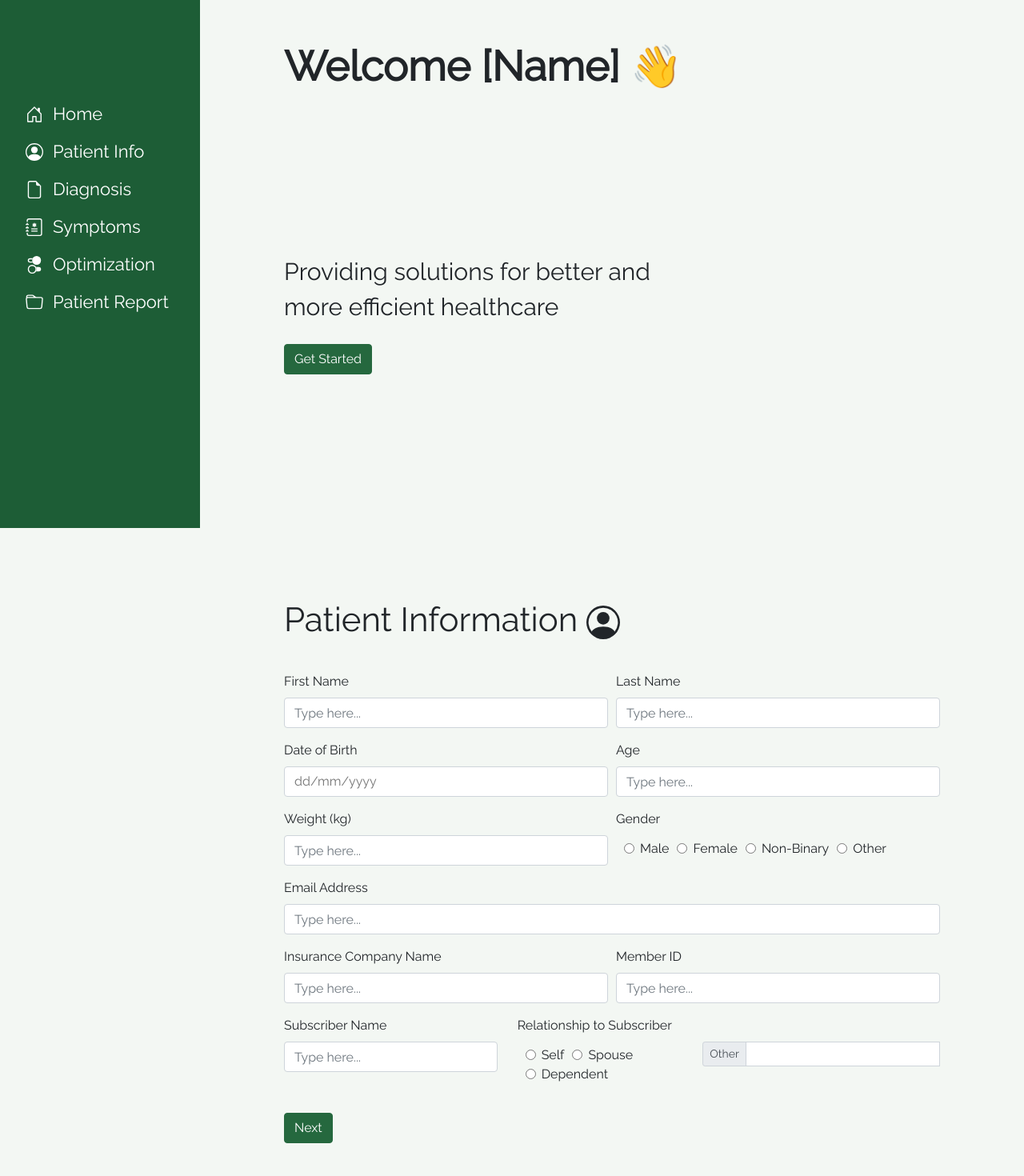
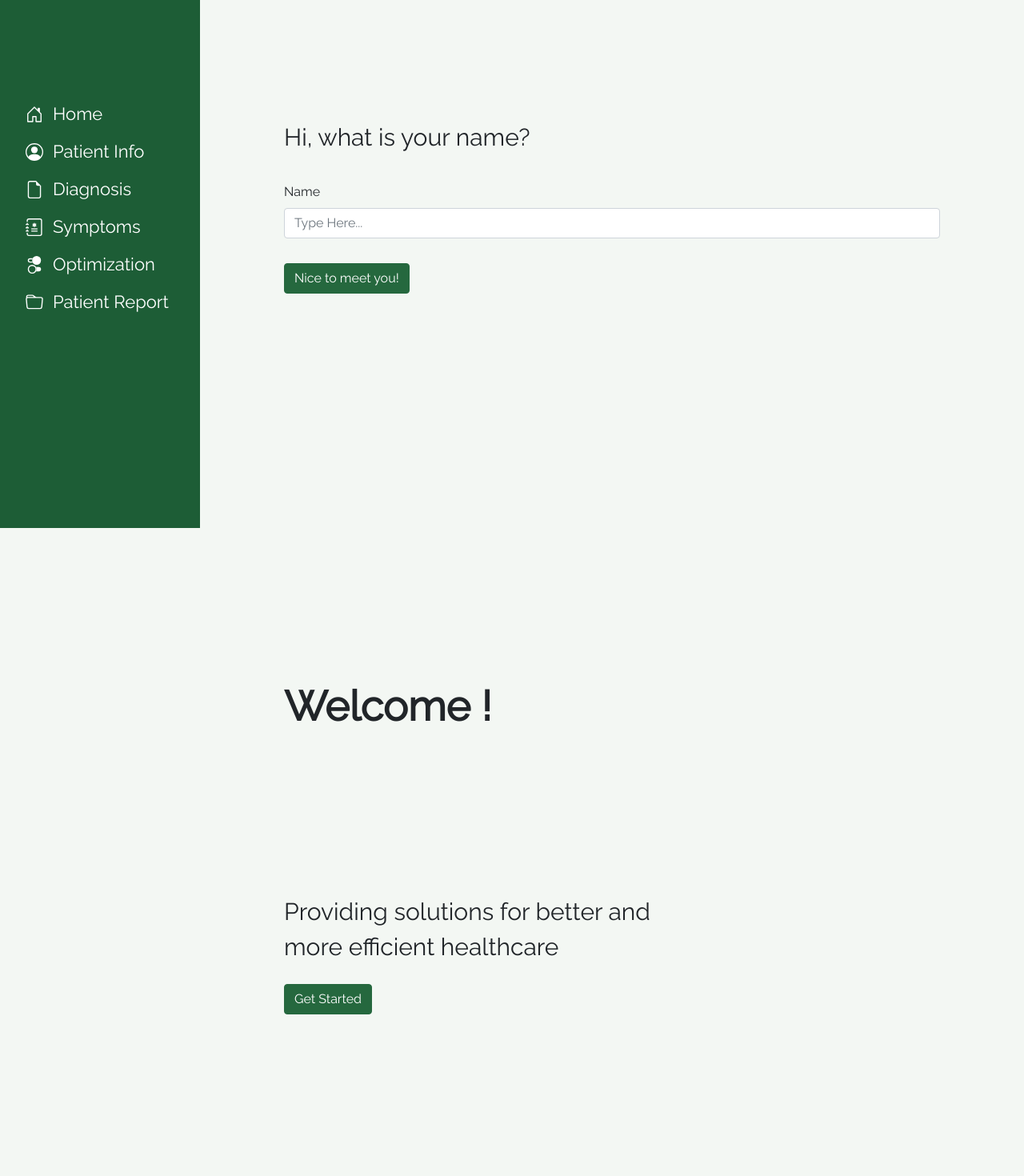
Before and after one commit to nicolelee1012/entyre-frontend, a React (Create React App) app: page / in a window 1280 px wide. Shown: the part 140-1610 px from the top of the page at 80% size. Built offline with nearby package versions, Linux system fonts and the light colour scheme.

Commit message:
added doctor name section before Home page

```diff
--- a/src/components/Header/Header.js
+++ b/src/components/Header/Header.js
@@ -57,7 +57,7 @@ export default class Header extends Component {
                         <HouseDoor />
                         <Link
                             activeClass="active"
-                            to="home"
+                            to="welcome"
                             spy={true}
                             smooth={true}
                         >
--- /dev/null
+++ b/src/components/Home/DoctorName.js
@@ -0,0 +1,60 @@
+import React, { Component } from "react";
+import "bootstrap/dist/css/bootstrap.css";
+import { Link } from "react-scroll";
+import styled from "styled-components";
+import Wrapper from "../Wrapper/Wrapper";
+import { Container, Button, Form } from "react-bootstrap";
+
+const DoctorNameStyled = styled.div`
+    .box {
+        display: flex;
+        background-color: bisque;
+        flex-direction: column;
+        min-height: 100%;
+    }
+
+    .box > div {
+        flex: 1 auto;
+        display: flex;
+    }
+`;
+
+const DoctorNameSpacing = styled.div`
+    padding-top: 30px;
+`;
+
+const ButtonSpacing = styled.div`
+    padding-top: 15px;
+`;
+
+export default class DoctorName extends Component {
+    render() {
+        return (
+            <DoctorNameStyled class="box" id="doctorName">
+                <Wrapper>
+                    <Container>
+                        <h3>Hi, what is your name?</h3>
+                        <DoctorNameSpacing>
+                            <Form.Group>
+                                <Form.Label>Name</Form.Label>
+                                <Form.Control
+                                    type="text"
+                                    placeholder="Type Here..."
+                                    value={this.props.doctorName}
+                                    onChange={this.props.onChange}
+                                ></Form.Control>
+                            </Form.Group>
+                        </DoctorNameSpacing>
+                        <ButtonSpacing>
+                            <Button>
+                                <Link to="welcome" spy={true} smooth={true}>
+                                    Nice to meet you!
+                                </Link>
+                            </Button>
+                        </ButtonSpacing>
+                    </Container>
+                </Wrapper>
+            </DoctorNameStyled>
+        );
+    }
+}
--- a/src/components/Home/Home.css
+++ /dev/null
@@ -1,11 +0,0 @@
-.box {
-  display: flex;
-  background-color: bisque;
-  flex-direction: column;
-  min-height: 100%;
-}
-
-.box > div {
-  flex: 1 auto;
-  display: flex;
-}
--- a/src/components/Home/Home.js
+++ b/src/components/Home/Home.js
@@ -1,37 +1,32 @@
 import React, { Component } from "react";
 import "bootstrap/dist/css/bootstrap.css";
-import { Link } from "react-scroll";
-import "./Home.css";
-import styled from "styled-components";
-import Wrapper from "../Wrapper/Wrapper";
-import { Container, Button } from "react-bootstrap";
+import DoctorName from "./DoctorName";
+import Welcome from "./Welcome";
 
-const Section1Styled = styled.div`
-    .active {
-        border-bottom: 1px solid white;
-    }
-`;
+function changeName(event) {
+    this.setState({ doctorName: event.target.value });
+}
 
 export default class Home extends Component {
+    constructor() {
+        super();
+        this.state = {
+            doctorName: "",
+        };
+    }
+
+    changeName = (event) => {
+        this.setState({ doctorName: event.target.value });
+    };
     render() {
         return (
-            <Section1Styled class="box" id="home">
-                <Wrapper>
-                    <Container>
-                        <h1>Welcome [Name] 👋</h1>
-                        <div style={{ height: "25vh" }}></div>
-                        <h3>Providing solutions for better and</h3>
-                        <h3>more efficient healthcare</h3>
-                        <div style={{ paddingTop: "20px" }}>
-                            <Button>
-                                <Link to="patientInfo" spy={true} smooth={true}>
-                                    Get Started
-                                </Link>
-                            </Button>
-                        </div>
-                    </Container>
-                </Wrapper>
-            </Section1Styled>
+            <div>
+                <DoctorName
+                    doctorName={this.state.doctorName}
+                    onChange={changeName.bind(this)}
+                />
+                <Welcome doctorName={this.state.doctorName} />
+            </div>
         );
     }
 }
--- /dev/null
+++ b/src/components/Home/Welcome.js
@@ -0,0 +1,52 @@
+import React, { Component } from "react";
+import "bootstrap/dist/css/bootstrap.css";
+import { Link } from "react-scroll";
+import styled from "styled-components";
+import Wrapper from "../Wrapper/Wrapper";
+import { Container, Button } from "react-bootstrap";
+
+const Section1Styled = styled.div`
+    .box {
+        display: flex;
+        background-color: bisque;
+        flex-direction: column;
+        min-height: 100%;
+    }
+
+    .box > div {
+        flex: 1 auto;
+        display: flex;
+    }
+`;
+
+const HomeSpacing = styled.div`
+    height: 25vh;
+`;
+
+const ButtonSpacing = styled.div`
+    padding-top: 20px;
+`;
+
+export default class Home extends Component {
+    render() {
+        return (
+            <Section1Styled class="box" id="welcome">
+                <Wrapper>
+                    <Container>
+                        <h1>Welcome {this.props.doctorName}!</h1>
+                        <HomeSpacing />
+                        <h3>Providing solutions for better and</h3>
+                        <h3>more efficient healthcare</h3>
+                        <ButtonSpacing>
+                            <Button>
+                                <Link to="patientInfo" spy={true} smooth={true}>
+                                    Get Started
+                                </Link>
+                            </Button>
+                        </ButtonSpacing>
+                    </Container>
+                </Wrapper>
+            </Section1Styled>
+        );
+    }
+}
```
Also changed, not shown: src/components/Diagnosis/DiagnosisForms.js (renamed from src/components/DiagnosisForms/DiagnosisForms.js).
